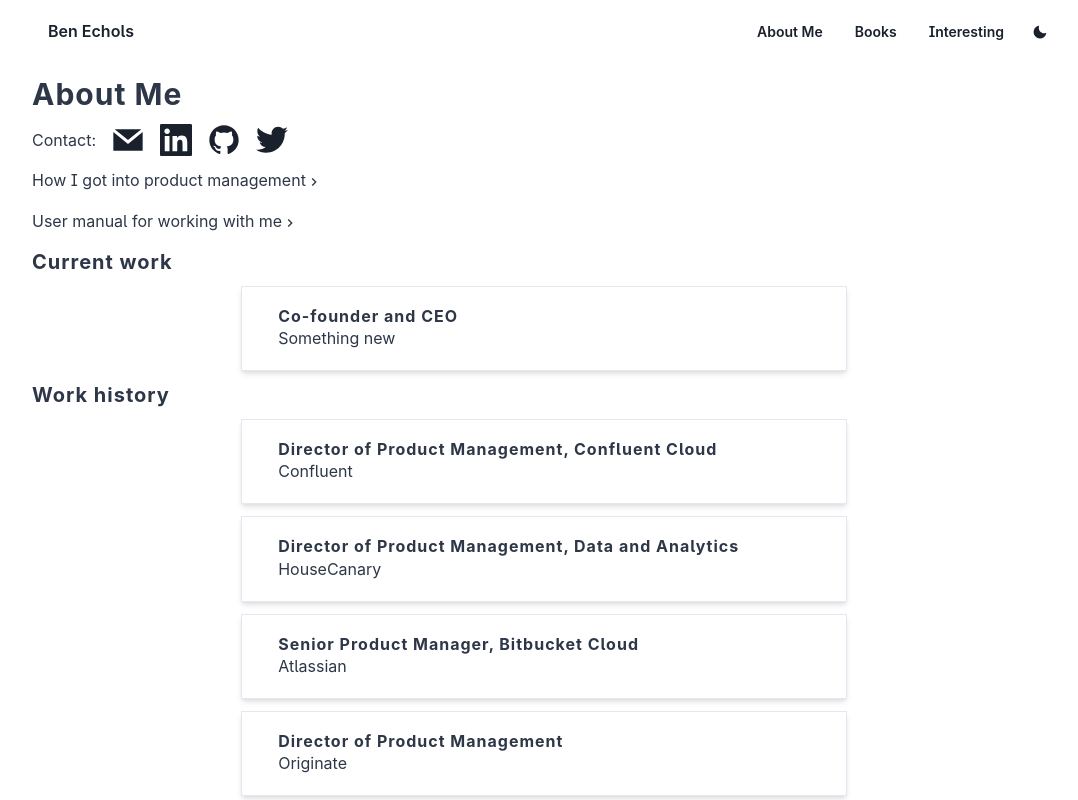
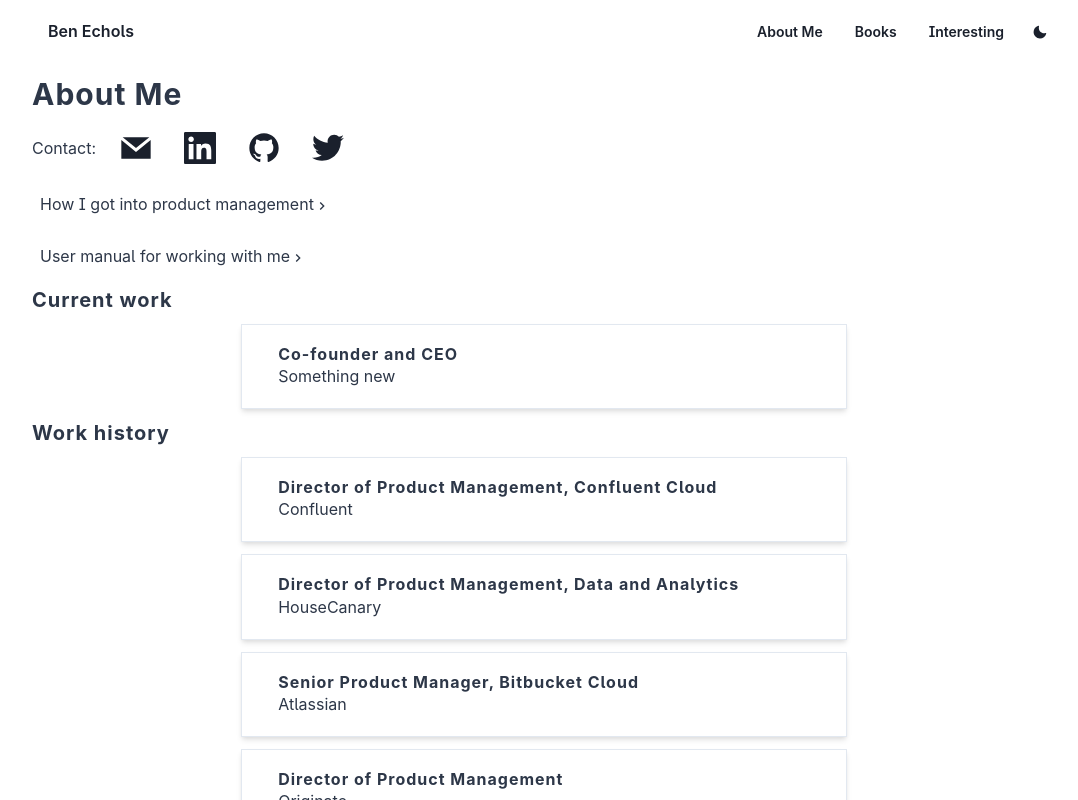
Before and after one commit to bechols/bechols-nextjs, a Next.js app: page /about in a window 1280 px wide. Shown: the top 800 px of the page, without its empty margins (96-1174 px from the left). Built offline with nearby package versions, Linux system fonts and the light colour scheme.

Commit message:
Fix janky link highlighting

```diff
--- a/pages/about/index.js
+++ b/pages/about/index.js
@@ -7,6 +7,8 @@ import {
   Text,
   VStack,
   useColorModeValue,
+  LinkBox,
+  LinkOverlay,
 } from "@chakra-ui/react";
 import { ChevronRightIcon } from "@chakra-ui/icons";
 import { GrGithub, GrMail, GrLinkedin, GrTwitter } from "react-icons/gr";
@@ -24,14 +26,16 @@ function ResumeEntry({ position, company, link }) {
       }}
       userSelect="none"
     >
-      <Link href={link} isExternal _hover={{}}>
+      <LinkBox>
+      <LinkOverlay href={link} isExternal _hover={{}}>
         <HStack justifyContent="space-between">
           <Container>
             <Heading size="sm">{position}</Heading>
             <Text>{company}</Text>
           </Container>
         </HStack>
-      </Link>
+      </LinkOverlay>
+      </LinkBox>
     </Container>
   );
 }
@@ -45,21 +49,21 @@ export default function About({ posts }) {
       <Heading size="lg">About Me</Heading>
       <HStack spacing="16px">
         <Text>Contact:</Text>
-        <Link href="mailto:benjamin.echols@gmail.com" isExternal>
+        <Link href="mailto:benjamin.echols@gmail.com" isExternal rounded="md" p="2">
           <GrMail fontSize="32px" />
         </Link>
-        <Link href="https://linkedin.com/in/benechols" isExternal>
+        <Link href="https://linkedin.com/in/benechols" isExternal rounded="md" p="2">
           <GrLinkedin fontSize="32px" />
         </Link>
-        <Link href="https://github.com/bechols" isExternal>
+        <Link href="https://github.com/bechols" isExternal rounded="md" p="2">
           <GrGithub fontSize="32px" />
         </Link>
-        <Link href="https://twitter.com/bechols" isExternal>
+        <Link href="https://twitter.com/bechols" isExternal rounded="md" p="2">
           <GrTwitter fontSize="32px" />
         </Link>
       </HStack>
       {posts.map((post, index) => (
-          <Link  href={"/about/" + post.slug} as={NextLink} pb="5px" key={index}>
+          <Link  href={"/about/" + post.slug} as={NextLink} pb="5px" key={index} rounded="md" p="2">
             <Text>
               {post.title}
               <ChevronRightIcon />
```
Also changed, not shown: pages/books.js (+6 -2 lines), pages/index.js (+9 -7 lines), pages/interesting/index.js (+9 -4 lines).
